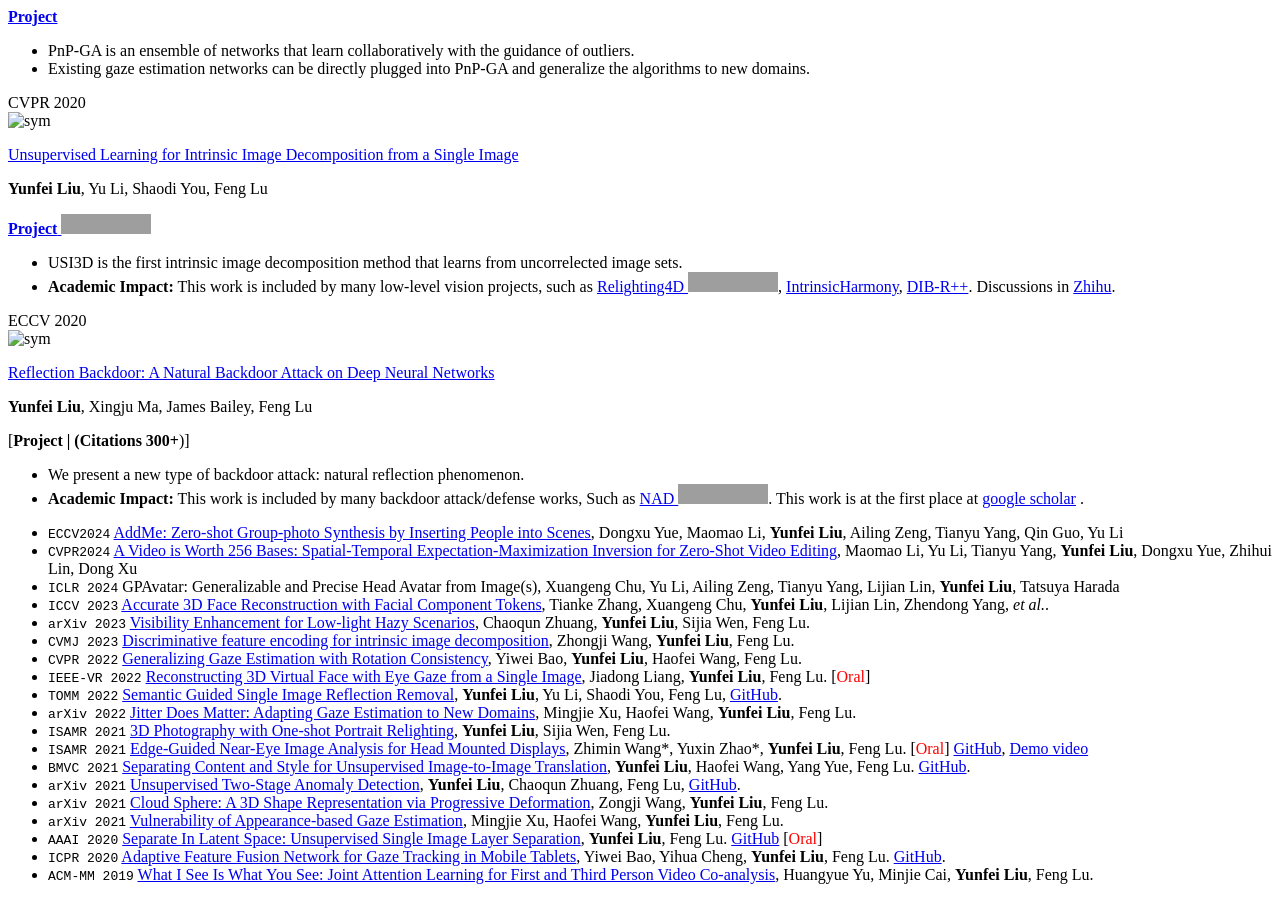
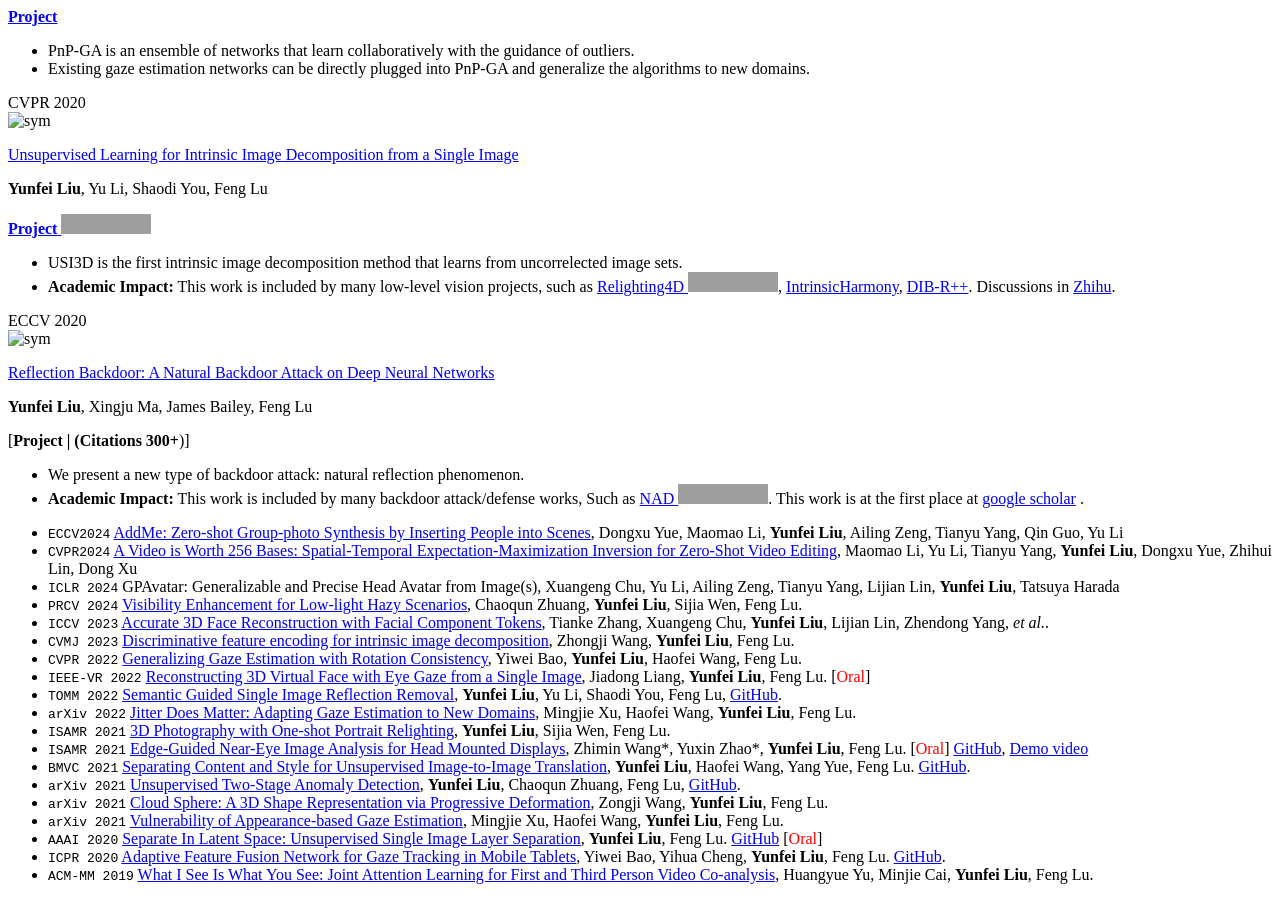
Before and after one commit to gagajian/gagajian.github.io, a Jekyll site: the page built from _pages/includes/pub.md, in a window 1280 px wide and 900 px high, scrolled down 4318 px. Built offline with Jekyll 4.4.1, drawn with Linux system fonts in a browser that asks for light colours; our own code applies the rules of GitHub Pages for plain Markdown files; grey boxes are pictures that could not be loaded.

Commit message:
Update pub.md

```diff
--- a/_pages/includes/pub.md
+++ b/_pages/includes/pub.md
@@ -106,8 +106,8 @@ Mingfang Zhang, **Yunfei Liu**, Feng Lu
 - `ECCV2024` [AddMe: Zero-shot Group-photo Synthesis by Inserting People into Scenes](liuyunfei.net), Dongxu Yue, Maomao Li, **Yunfei Liu**, Ailing Zeng, Tianyu Yang, Qin Guo, Yu Li
 - `CVPR2024` [A Video is Worth 256 Bases: Spatial-Temporal Expectation-Maximization Inversion for Zero-Shot Video Editing](https://stem-inv.github.io/page/), Maomao Li, Yu Li, Tianyu Yang, **Yunfei Liu**, Dongxu Yue, Zhihui Lin, Dong Xu
 - `ICLR 2024` GPAvatar: Generalizable and Precise Head Avatar from Image(s), Xuangeng Chu, Yu Li, Ailing Zeng, Tianyu Yang, Lijian Lin, **Yunfei Liu**, Tatsuya Harada
+- `PRCV 2024` [Visibility Enhancement for Low-light Hazy Scenarios](https://arxiv.org/abs/2308.00591), Chaoqun Zhuang, **Yunfei Liu**, Sijia Wen, Feng Lu.
 - `ICCV 2023` [Accurate 3D Face Reconstruction with Facial Component Tokens](https://liuyunfei.net/), Tianke Zhang, Xuangeng Chu, **Yunfei Liu**, Lijian Lin, Zhendong Yang, _et al._.
-- `arXiv 2023` [Visibility Enhancement for Low-light Hazy Scenarios](https://arxiv.org/abs/2308.00591), Chaoqun Zhuang, **Yunfei Liu**, Sijia Wen, Feng Lu.
 - `CVMJ 2023` [Discriminative feature encoding for intrinsic image decomposition](https://phi-ai.buaa.edu.cn/publications/index.htm), Zhongji Wang, **Yunfei Liu**, Feng Lu.
 - `CVPR 2022` [Generalizing Gaze Estimation with Rotation Consistency](https://openaccess.thecvf.com/content/CVPR2022/papers/Bao_Generalizing_Gaze_Estimation_With_Rotation_Consistency_CVPR_2022_paper.pdf), Yiwei Bao, **Yunfei Liu**, Haofei Wang, Feng Lu.
 - `IEEE-VR 2022` [Reconstructing 3D Virtual Face with Eye Gaze from a Single Image](https://phi-ai.buaa.edu.cn/publications/index.htm), Jiadong Liang, **Yunfei Liu**, Feng Lu. [<font color=Red>Oral</font>]
```
